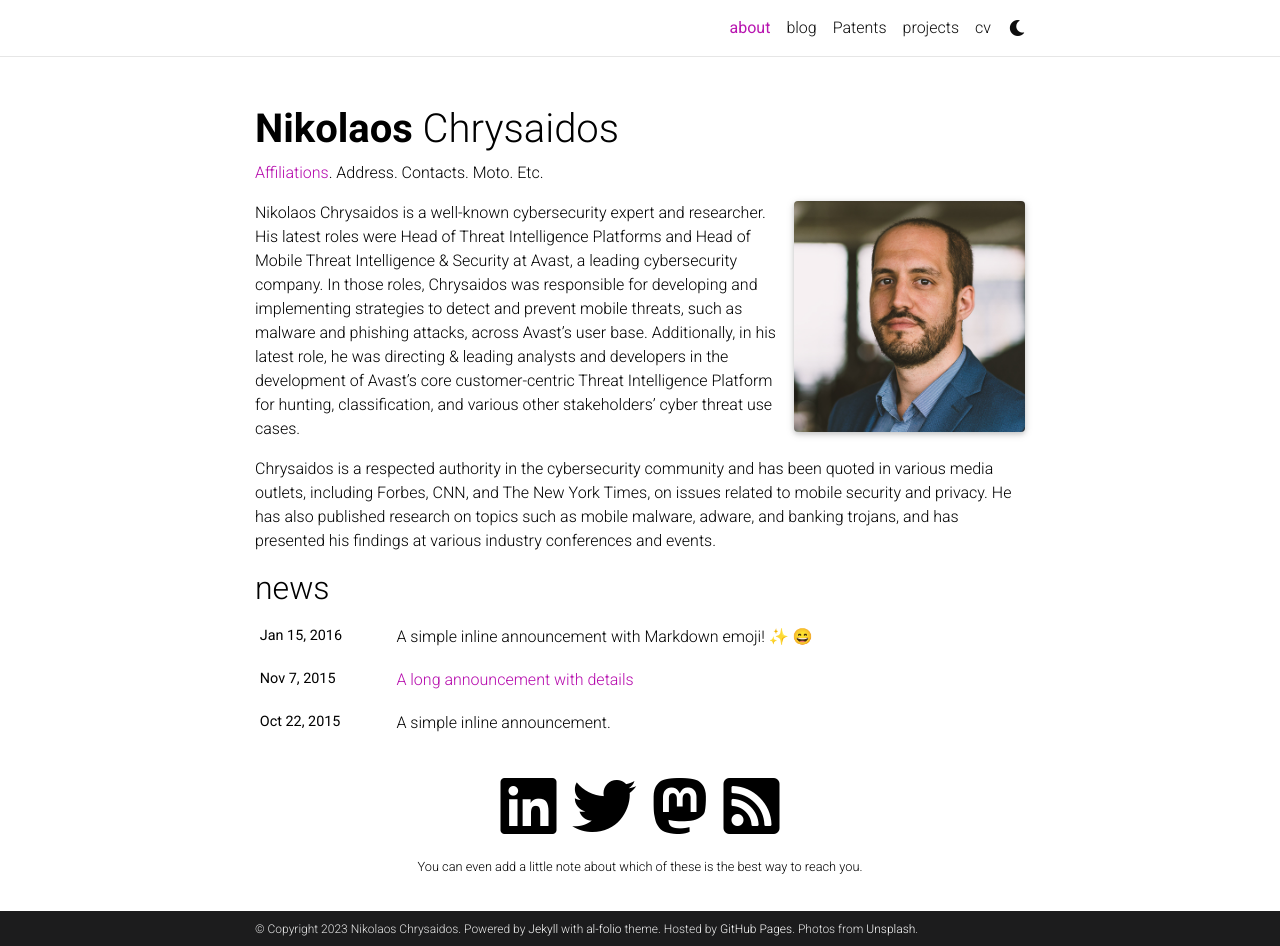
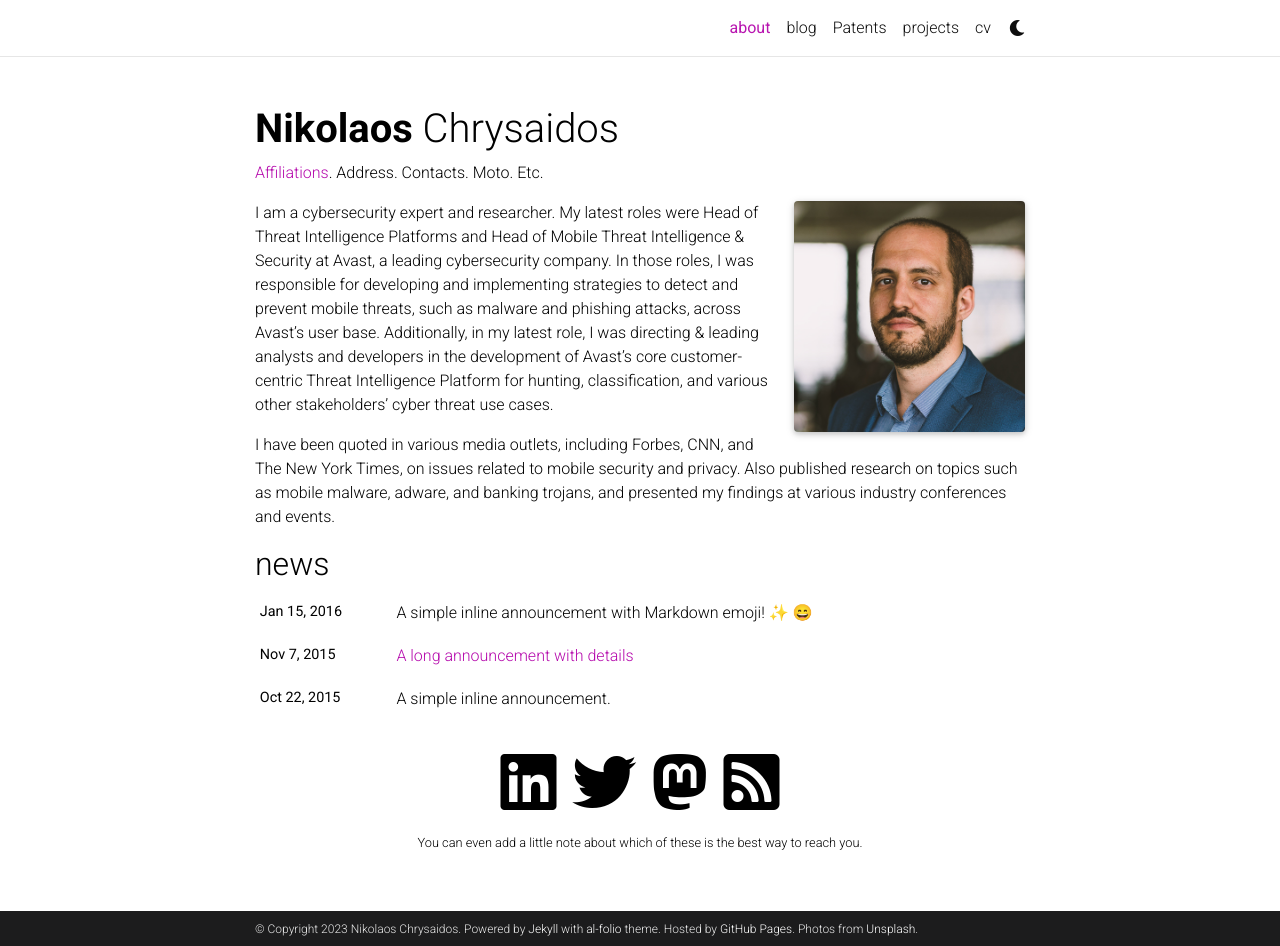
Before and after one commit to virqdroid/virqdroid.github.io, a Jekyll site: the page built from _pages/about.md, in a window 1280 px wide and 946 px high. Built offline with Jekyll 4.4.1, drawn with Linux system fonts in a browser that asks for light colours; full-size pictures stand in for the smaller copies a plugin makes; emoji names are drawn with the system emoji font; comment, search, counter and statistics services are not loaded; a style sheet for code colours, icons or effects is not loaded.

Commit message:
Update about.md

```diff
--- a/_pages/about.md
+++ b/_pages/about.md
@@ -15,6 +15,6 @@
 social: true  # includes social icons at the bottom of the page
 ---
 
-Nikolaos Chrysaidos is a well-known cybersecurity expert and researcher. His latest roles were Head of Threat Intelligence Platforms and Head of Mobile Threat Intelligence & Security at Avast, a leading cybersecurity company. In those roles, Chrysaidos was responsible for developing and implementing strategies to detect and prevent mobile threats, such as malware and phishing attacks, across Avast's user base. Additionally, in his latest role, he was directing & leading analysts and developers in the development of Avast’s core customer-centric Threat Intelligence Platform for hunting, classification, and various other stakeholders' cyber threat use cases.
+I am a cybersecurity expert and researcher. My latest roles were Head of Threat Intelligence Platforms and Head of Mobile Threat Intelligence & Security at Avast, a leading cybersecurity company. In those roles, I was responsible for developing and implementing strategies to detect and prevent mobile threats, such as malware and phishing attacks, across Avast's user base. Additionally, in my latest role, I was directing & leading analysts and developers in the development of Avast’s core customer-centric Threat Intelligence Platform for hunting, classification, and various other stakeholders' cyber threat use cases.
 
-Chrysaidos is a respected authority in the cybersecurity community and has been quoted in various media outlets, including Forbes, CNN, and The New York Times, on issues related to mobile security and privacy. He has also published research on topics such as mobile malware, adware, and banking trojans, and has presented his findings at various industry conferences and events.
+I have been quoted in various media outlets, including Forbes, CNN, and The New York Times, on issues related to mobile security and privacy. Also published research on topics such as mobile malware, adware, and banking trojans, and presented my findings at various industry conferences and events.
```
